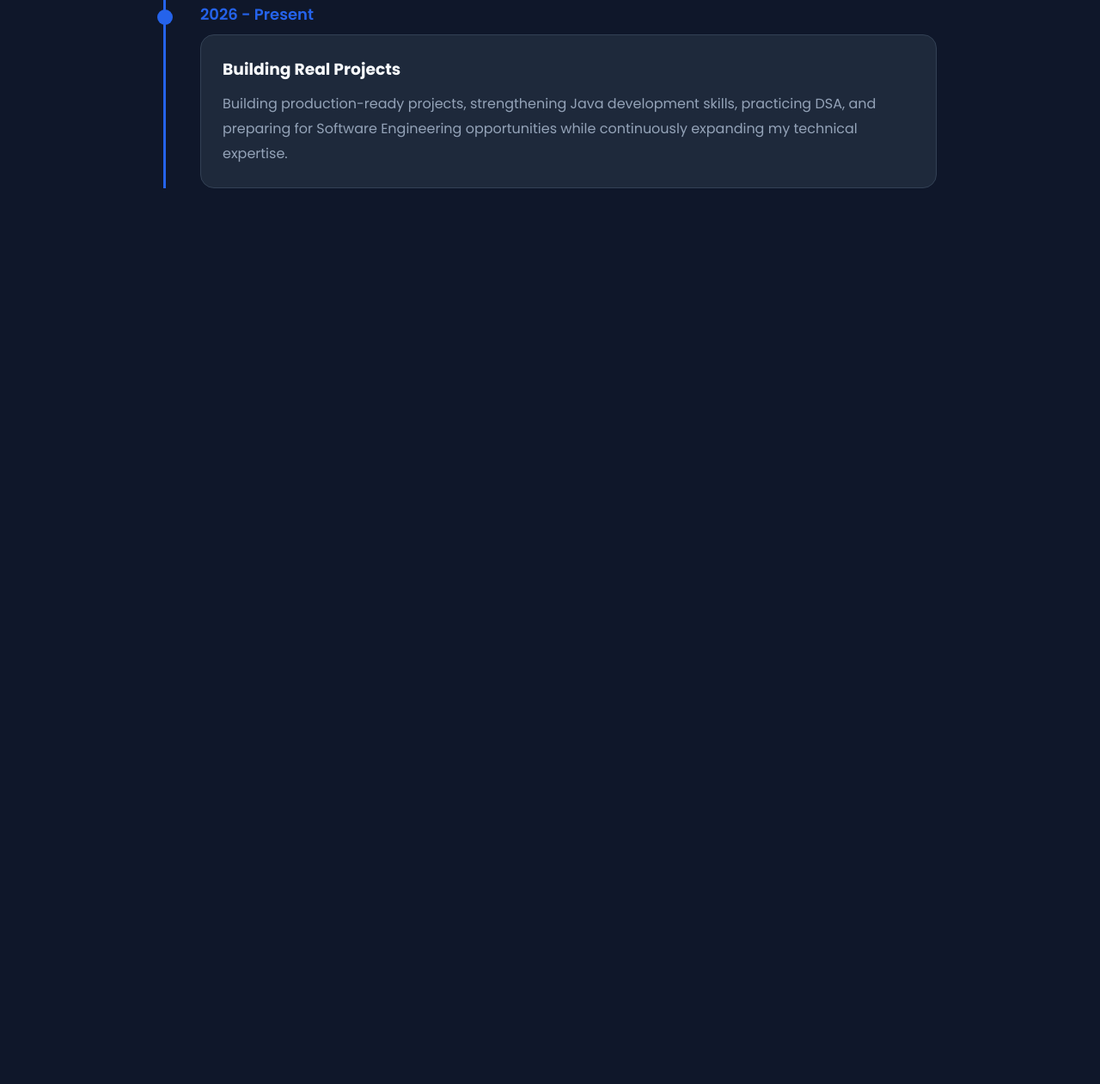
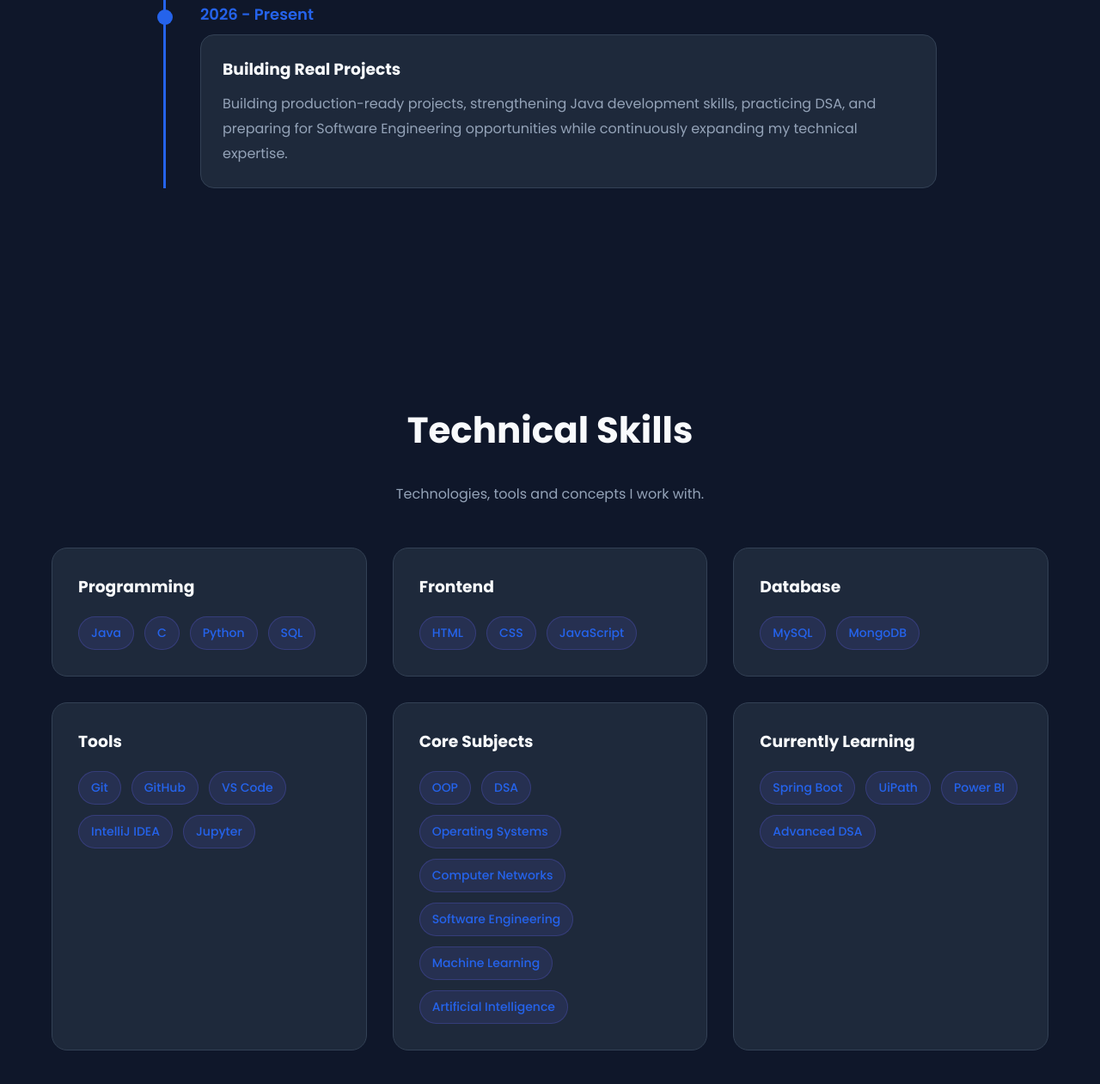
Before and after one commit to anjalipal659/Anjalipal-Portfolio, a plain HTML site: page index.html in a window 1280 px wide. Shown: the part 2414-3675 px from the top of the page at 86% size. Before the commit the page ends 2783 px from the top, so only its background shows below. Drawn offline with Linux system fonts and the light colour scheme.

Commit message:
Complete homepage foundation with journey and skills sections

```diff
--- a/css/style.css
+++ b/css/style.css
@@ -557,3 +557,91 @@ body{
     line-height:1.8;
 
 }
+
+/* ==========================
+   TECHNICAL SKILLS
+========================== */
+
+#skills{
+
+    padding:100px 0;
+
+}
+
+.section-subtitle{
+
+    text-align:center;
+
+    color:var(--text-secondary);
+
+    margin-top:-30px;
+
+    margin-bottom:50px;
+
+}
+
+.skills-grid{
+
+    display:grid;
+
+    grid-template-columns:repeat(3,1fr);
+
+    gap:30px;
+
+}
+
+.skill-card{
+
+    background:var(--surface-color);
+
+    border:1px solid var(--border-color);
+
+    border-radius:18px;
+
+    padding:30px;
+
+    transition:.3s;
+
+}
+
+.skill-card:hover{
+
+    transform:translateY(-8px);
+
+    border-color:var(--primary-color);
+
+}
+
+.skill-card h3{
+
+    margin-bottom:20px;
+
+}
+
+.skill-tags{
+
+    display:flex;
+
+    flex-wrap:wrap;
+
+    gap:12px;
+
+}
+
+.skill-tags span{
+
+    background:rgba(99,102,241,.12);
+
+    color:var(--primary-color);
+
+    padding:8px 14px;
+
+    border-radius:30px;
+
+    font-size:14px;
+
+    font-weight:500;
+
+    border:1px solid rgba(99,102,241,.25);
+
+}
--- a/index.html
+++ b/index.html
@@ -266,6 +266,95 @@
     </div>
 
 </section>
+
+<!-- ==========================
+     TECHNICAL SKILLS
+========================== -->
+
+<section id="skills">
+
+    <div class="container">
+
+        <h2 class="section-title">Technical Skills</h2>
+
+        <p class="section-subtitle">
+            Technologies, tools and concepts I work with.
+        </p>
+
+        <div class="skills-grid">
+
+            <div class="skill-card">
+                <h3>Programming</h3>
+
+                <div class="skill-tags">
+                    <span>Java</span>
+                    <span>C</span>
+                    <span>Python</span>
+                    <span>SQL</span>
+                </div>
+            </div>
+
+            <div class="skill-card">
+                <h3>Frontend</h3>
+
+                <div class="skill-tags">
+                    <span>HTML</span>
+                    <span>CSS</span>
+                    <span>JavaScript</span>
+                </div>
+            </div>
+
+            <div class="skill-card">
+                <h3>Database</h3>
+
+                <div class="skill-tags">
+                    <span>MySQL</span>
+                    <span>MongoDB</span>
+                </div>
+            </div>
+
+            <div class="skill-card">
+                <h3>Tools</h3>
+
+                <div class="skill-tags">
+                    <span>Git</span>
+                    <span>GitHub</span>
+                    <span>VS Code</span>
+                    <span>IntelliJ IDEA</span>
+                    <span>Jupyter</span>
+                </div>
+            </div>
+
+            <div class="skill-card">
+                <h3>Core Subjects</h3>
+
+                <div class="skill-tags">
+                    <span>OOP</span>
+                    <span>DSA</span>
+                    <span>Operating Systems</span>
+                    <span>Computer Networks</span>
+                    <span>Software Engineering</span>
+                    <span>Machine Learning</span>
+                    <span>Artificial Intelligence</span>
+                </div>
+            </div>
+
+            <div class="skill-card">
+                <h3>Currently Learning</h3>
+
+                <div class="skill-tags">
+                    <span>Spring Boot</span>
+                    <span>UiPath</span>
+                    <span>Power BI</span>
+                    <span>Advanced DSA</span>
+                </div>
+            </div>
+
+        </div>
+
+    </div>
+
+</section>
         <!-- Current Focus -->
         <section id="current-focus">
 
```
